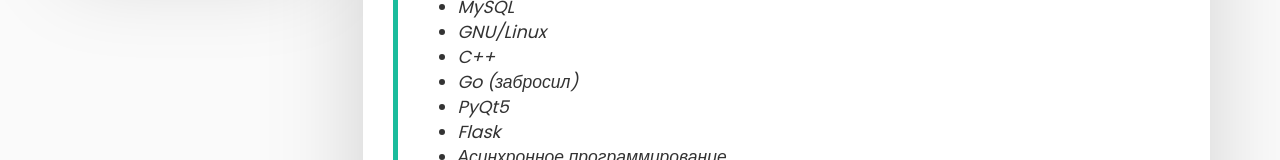
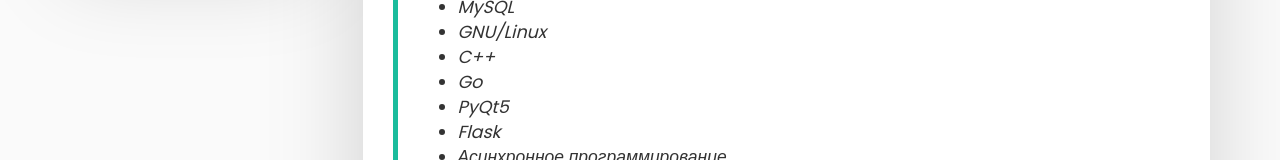
Before and after one commit to Apanazar/ab-story.io, a plain HTML site: page about.html in a window 1280 px wide. Shown: the part 532-692 px from the top of the page. Drawn offline with Linux system fonts and the light colour scheme.

Commit message:
Update about.html

```diff
--- a/about.html
+++ b/about.html
@@ -141,7 +141,7 @@
                                         <li>MySQL</li>
                                         <li>GNU/Linux</li>
                                         <li>C++</li>
-                                        <li>Go (забросил)</li>
+                                        <li>Go</li>
                                         <li>PyQt5</li>
                                         <li>Flask</li>
                                         <li>Асинхронное программирование</li>
```
